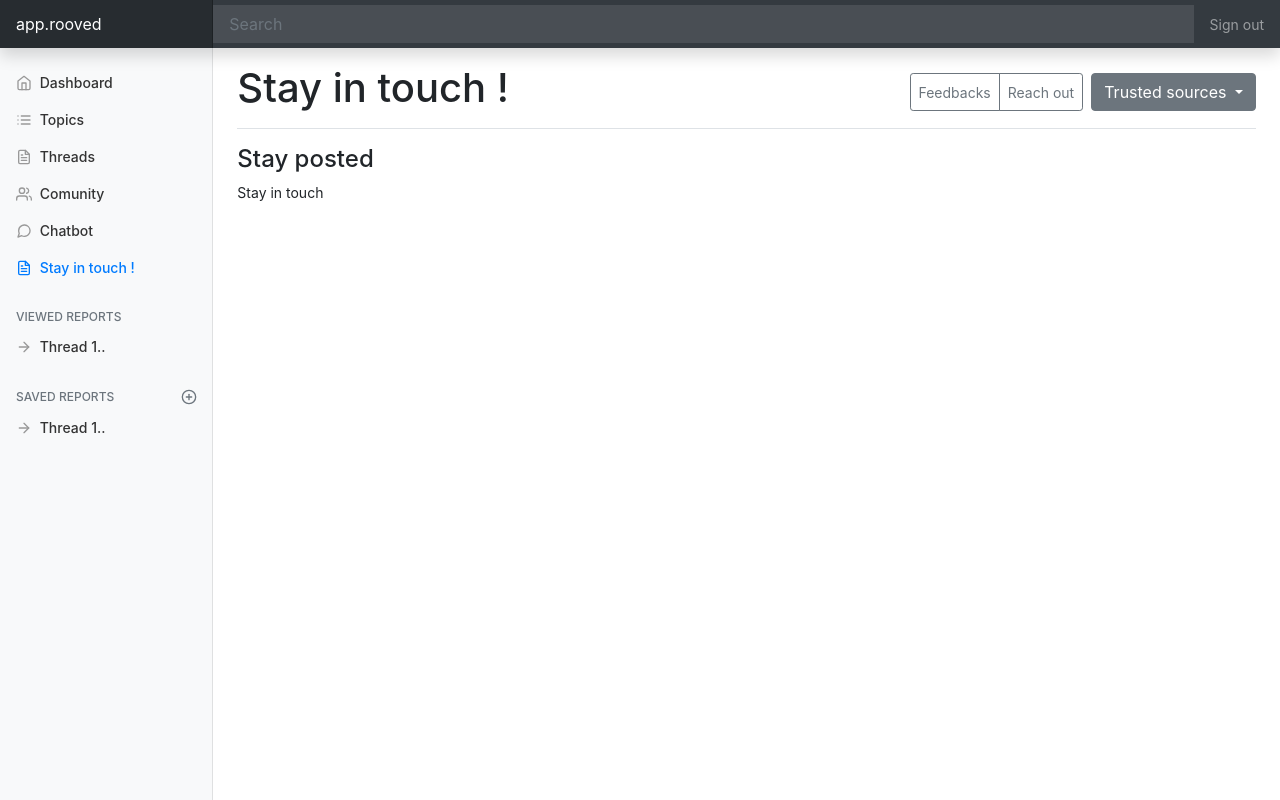
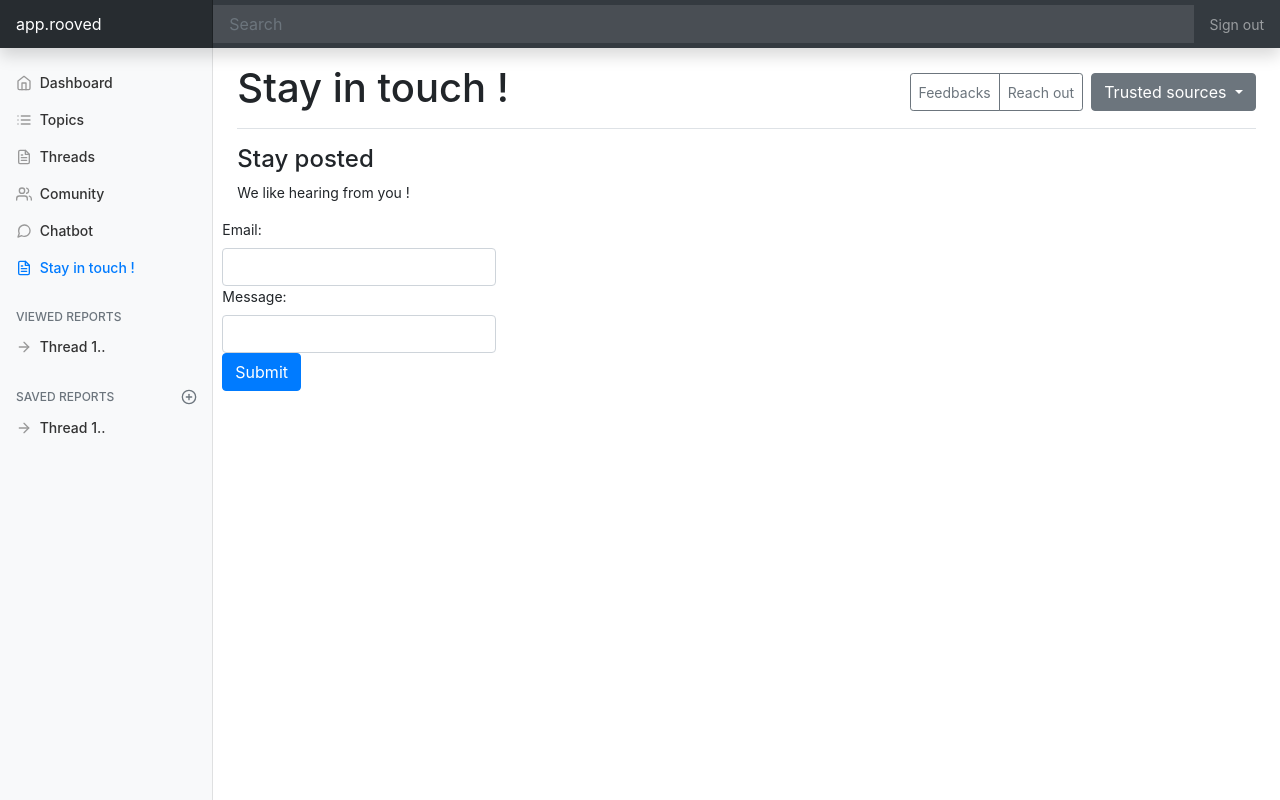
Before and after one commit to CharbelTabet/aub-fake-news-hackathon, a Django app: page /stayintouch/ in a window 1280 px wide. Run offline with Django 3.2, Linux system fonts and the light colour scheme; some libraries are stand-ins or nearby versions.

Commit message:
Added contact form

```diff
--- a/core/templates/app/views/stayintouch.html
+++ b/core/templates/app/views/stayintouch.html
@@ -2,8 +2,72 @@
 {% block content %}
 
 <h4>Stay posted</h4>
-<p>
-    Stay in touch
-</p>
+<p>We like hearing from you !</p>
+<div class="row">
+    <div>
+        <form id="my-form" action="https://formspree.io/mdowwznw" method="POST">
+            <label>Email:</label>
+            <input type="email" name="email" class="form-control"/>
+            <label>Message:</label>
+            <input type="text" name="message" class="form-control"/>
+            <p>
+                <button id="my-form-button" class="btn btn-primary">Submit</button>
+            </p>
+            <p id="my-form-status"></p>
+        </form>
+    </div>
+
+</div>
+
+
+<!-- Place this script at the end of the body tag -->
+
+<script>
+  window.addEventListener("DOMContentLoaded", function() {
+
+    // get the form elements defined in your form HTML above
+
+    var form = document.getElementById("my-form");
+    var button = document.getElementById("my-form-button");
+    var status = document.getElementById("my-form-status");
+
+    // Success and Error functions for after the form is submitted
+
+    function success() {
+      form.reset();
+      button.style = "display: none ";
+      status.innerHTML = "Thanks!";
+    }
+
+    function error() {
+      status.innerHTML = "Oops! There was a problem.";
+    }
+
+    // handle the form submission event
+
+    form.addEventListener("submit", function(ev) {
+      ev.preventDefault();
+      var data = new FormData(form);
+      ajax(form.method, form.action, data, success, error);
+    });
+  });
+
+  // helper function for sending an AJAX request
+
+  function ajax(method, url, data, success, error) {
+    var xhr = new XMLHttpRequest();
+    xhr.open(method, url);
+    xhr.setRequestHeader("Accept", "application/json");
+    xhr.onreadystatechange = function() {
+      if (xhr.readyState !== XMLHttpRequest.DONE) return;
+      if (xhr.status === 200) {
+        success(xhr.response, xhr.responseType);
+      } else {
+        error(xhr.status, xhr.response, xhr.responseType);
+      }
+    };
+    xhr.send(data);
+  }
+</script>
 
 {% endblock %}
```
Also changed, not shown: core/static/assets/img/phone.jpg (added).
